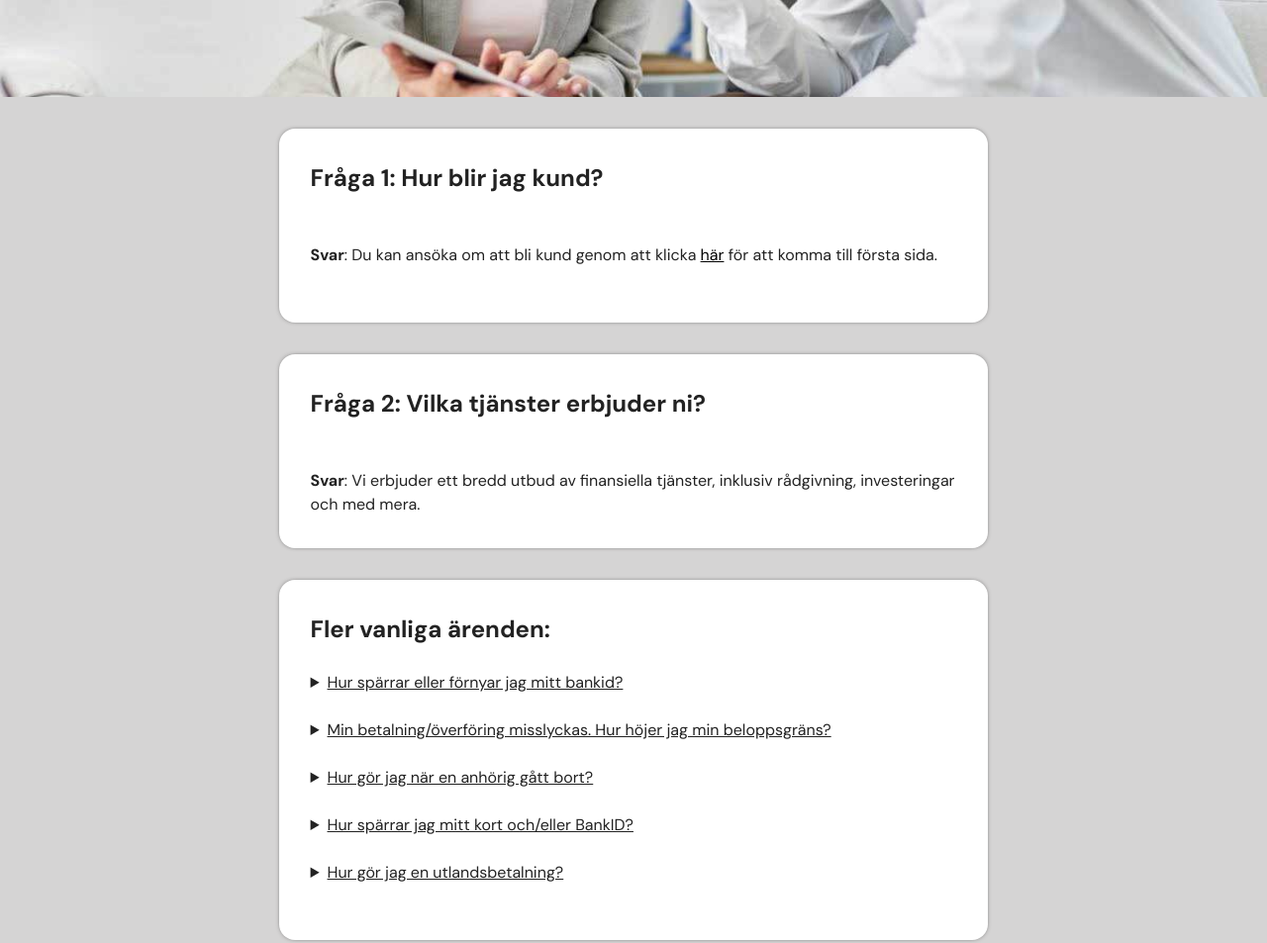
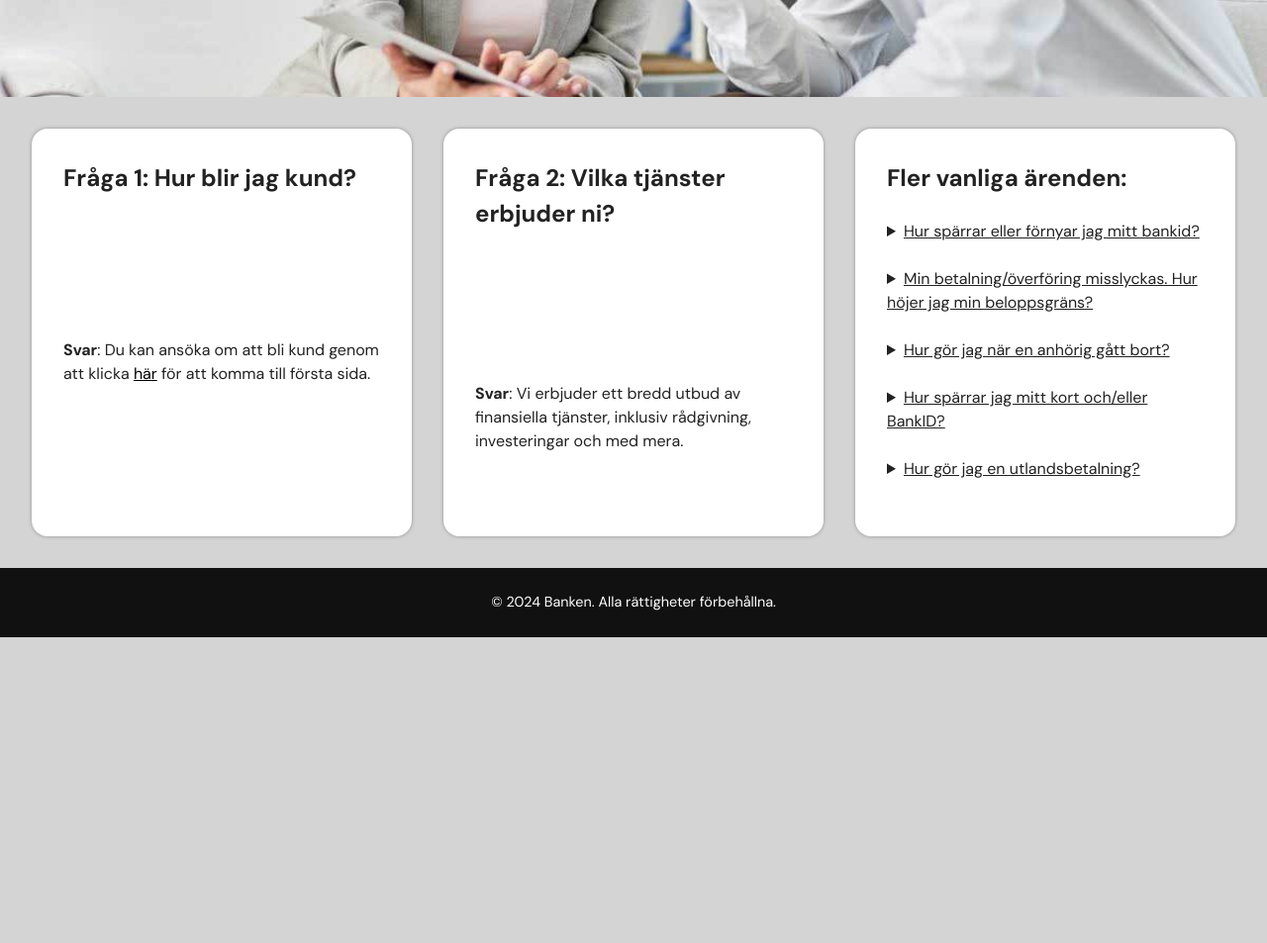
Before and after one commit to ErikTP/bank-website-demo, a plain HTML site: page faq.html in a window 1280 px wide. Shown: the part 620-1573 px from the top of the page at 99% size. After the commit the page ends 1264 px from the top, so only its background shows below. Drawn offline with Linux system fonts and the light colour scheme.

Commit message:
småfix med grid

```diff
--- a/css/styles.css
+++ b/css/styles.css
@@ -174,11 +174,9 @@ main p {
 
 @media (min-width: 1200px) {
 	.box-container {
-		grid-template-columns: 1fr 1fr 1fr 1fr 1fr;
+		grid-template-columns: 1fr 1fr 1fr;
 	}
-	.box {
-		grid-column: 2 / 5;
-	}
+
 
 	.kontakt-section{
 		width: 50%;
```
